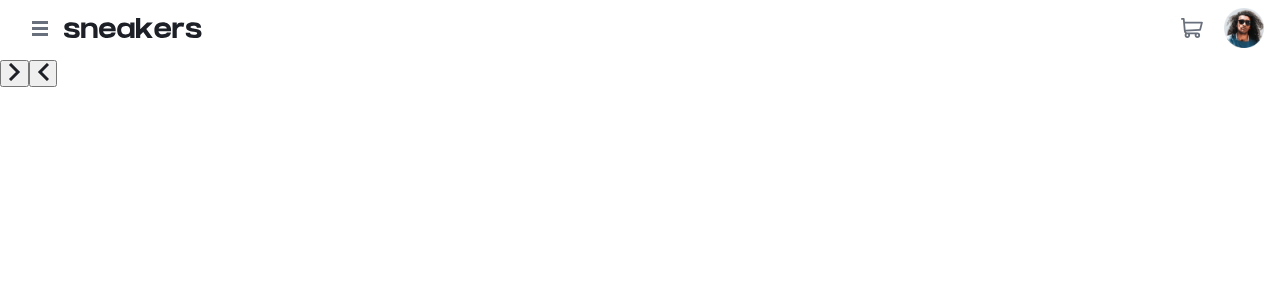
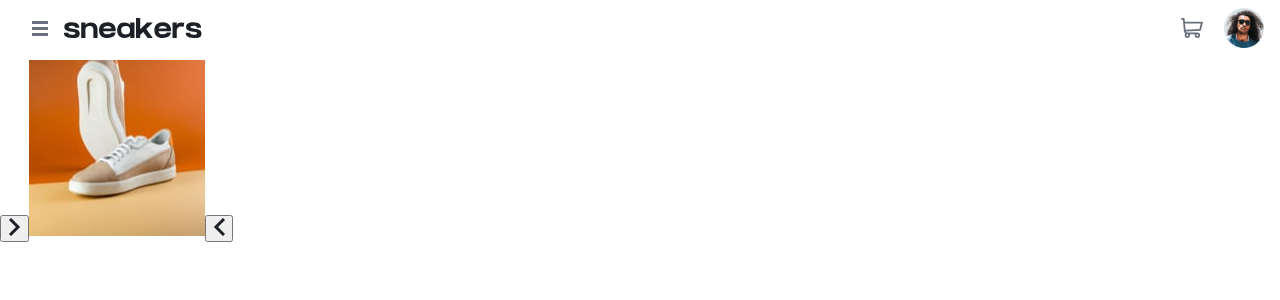
Before and after one commit to mrLuisFer/ecommerce-product-page, a React (Vite) app: page / in a window 1280 px wide. Shown: the top 300 px of the page. Built offline with nearby package versions, Linux system fonts and the light colour scheme.

Commit message:
creaet images array for the products carrousel

```diff
--- a/src/components/MobileProduct/index.tsx
+++ b/src/components/MobileProduct/index.tsx
@@ -1,12 +1,18 @@
+import {useState} from "react"
 import nextArrowIcon from "@/images/icons/icon-next.svg";
 import prevArrowIcon from "@/images/icons/icon-previous.svg";
+import productImages from "./productImages"
 
 export default function MobileProduct() {
+
+  const [imgIndex, setImgIndex] = useState<number>(0)
+
   return (
     <section>
       <button>
         <img src={nextArrowIcon} alt="next" />
       </button>
+      <img src={productImages[imgIndex]} alt="Product thumbnail" />
       <button>
         <img src={prevArrowIcon} alt="previous" />
       </button>
--- /dev/null
+++ b/src/components/MobileProduct/productImages.ts
@@ -0,0 +1,13 @@
+import img1 from "@/images/image-product-1-thumbnail.jpg"
+import img2 from "@/images/image-product-2-thumbnail.jpg"
+import img3 from "@/images/image-product-3-thumbnail.jpg"
+import img4 from "@/images/image-product-4-thumbnail.jpg"
+
+const productImages = [
+	img1,
+	img2,
+	img3,
+	img4
+]
+
+export default productImages
--- a/src/main.tsx
+++ b/src/main.tsx
@@ -3,9 +3,11 @@ import { render } from "react-dom";
 import "./css/index.css";
 import App from "./components/App";
 
+const root = document.getElementById("root")
+
 render(
   <StrictMode>
     <App />
   </StrictMode>,
-  document.getElementById("root")
+  root
 );
```
